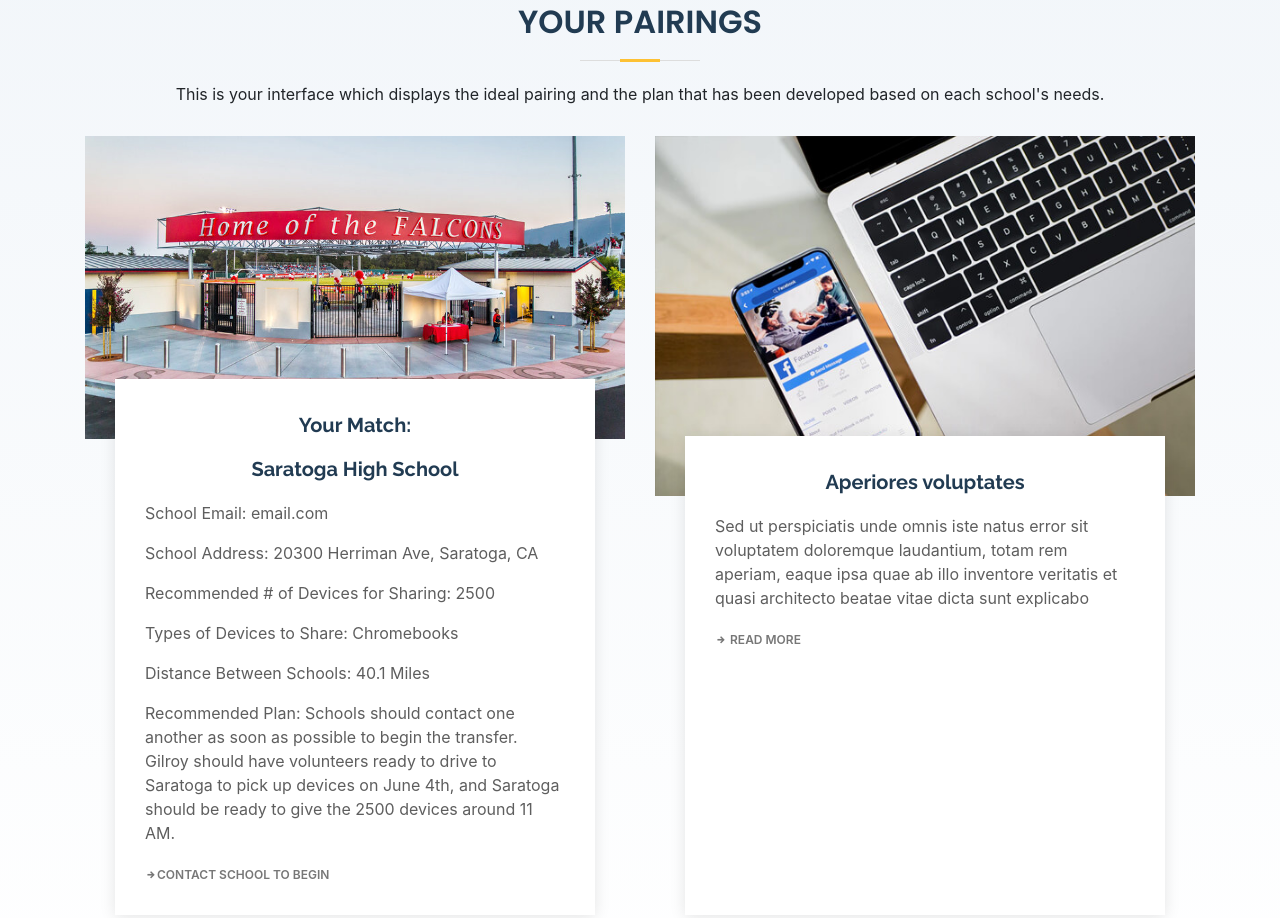
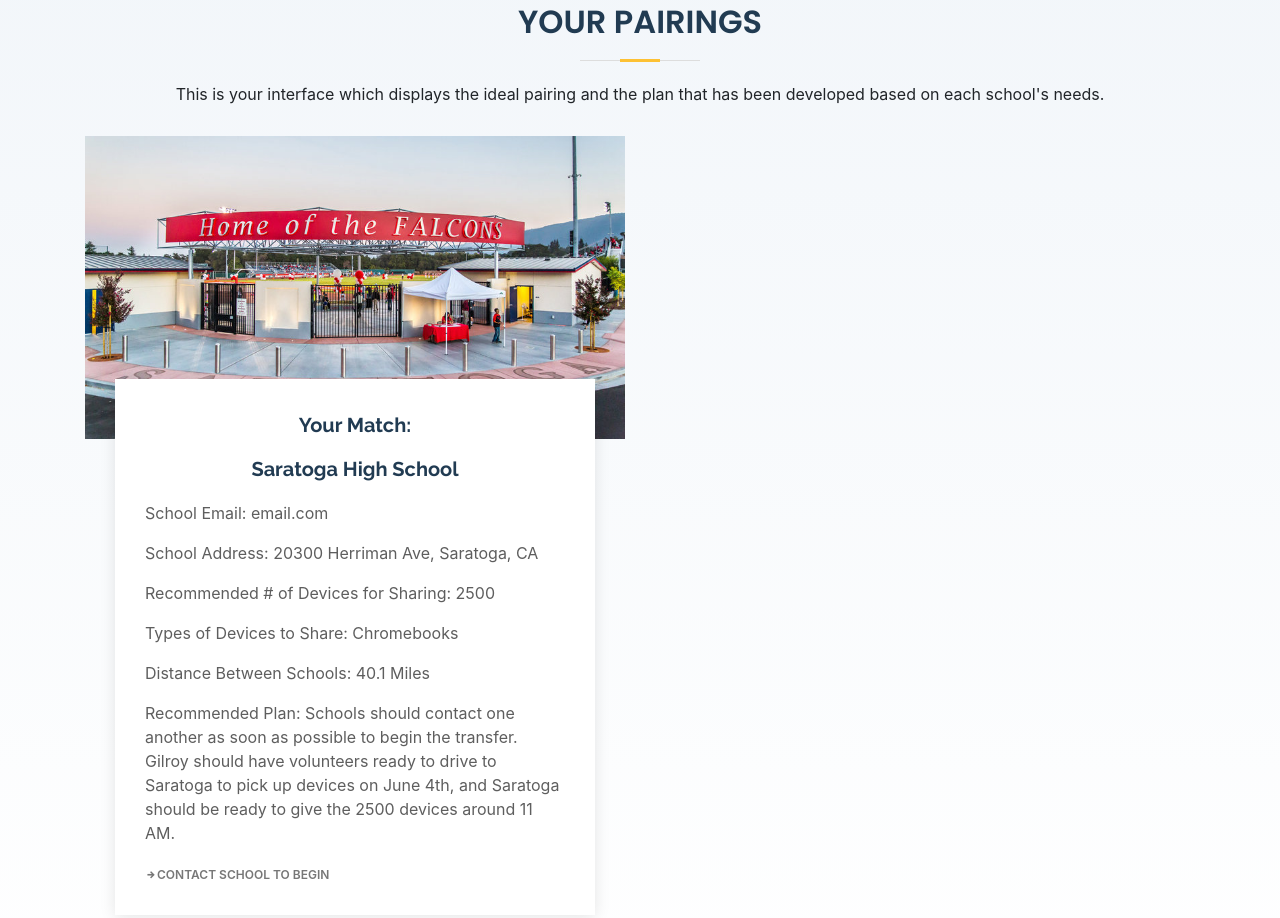
Before and after one commit to ayaanzhaque/TecConnect, a website with bundled scripts: page index.html in a window 1280 px wide. Shown: the part 4928-5846 px from the top of the page. Built offline with nearby package versions, Linux system fonts and the light colour scheme.

Commit message:
removed extra cards

```diff
--- a/index.html
+++ b/index.html
@@ -500,18 +500,6 @@
               </div>
             </div>
           </div>
-          <div class="col-md-6 d-flex align-items-stretch" data-aos="fade-left">
-            <div class="card">
-              <div class="card-img">
-                <img src="assets/img/services-2.jpg" alt="...">
-              </div>
-              <div class="card-body">
-                <h5 class="card-title"><a href="">Aperiores voluptates</a></h5>
-                <p class="card-text">Sed ut perspiciatis unde omnis iste natus error sit voluptatem doloremque laudantium, totam rem aperiam, eaque ipsa quae ab illo inventore veritatis et quasi architecto beatae vitae dicta sunt explicabo</p>
-                <div class="read-more"><a href="#"><i class="icofont-arrow-right"></i> Read More</a></div>
-              </div>
-            </div>
-
       </div>
     </section><!-- End Services Section -->
 
```
